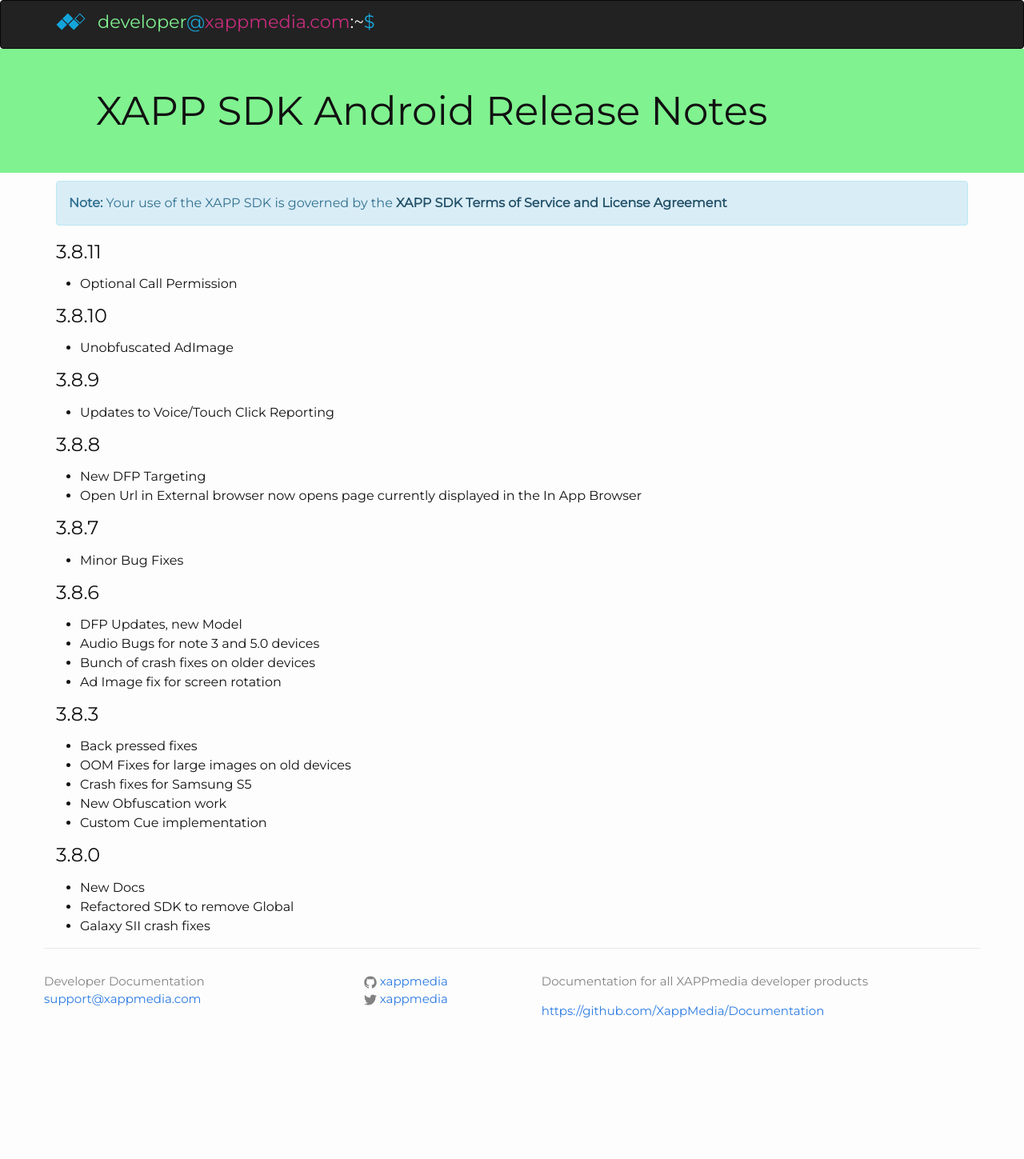
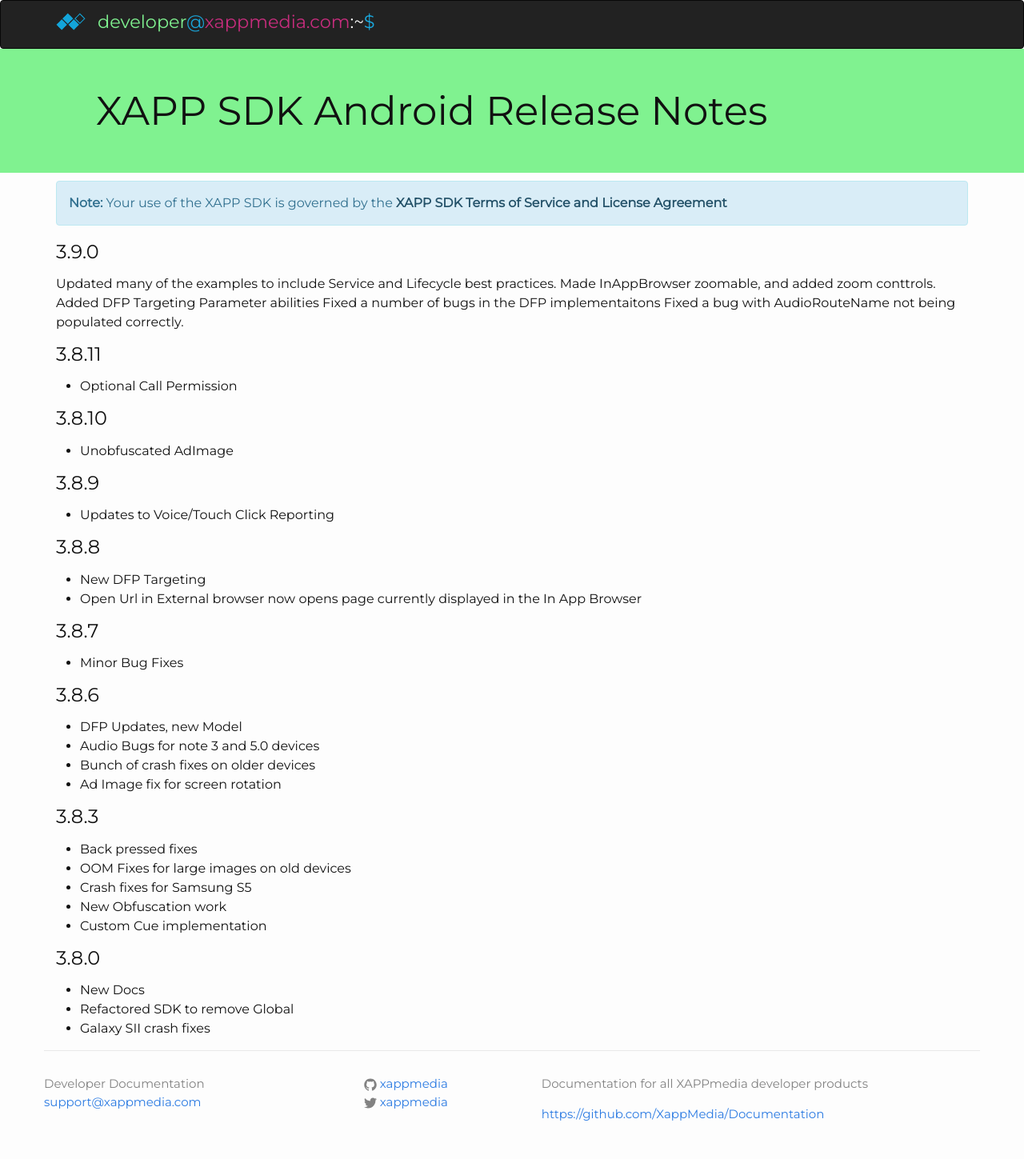
Before and after one commit to chrsdietz/Documentation, a Jekyll site: the page built from _android/release-notes.markdown, in a window 1280 px wide. Shown: the whole page at 80% size. Built offline with Jekyll 4.4.1, drawn with Linux system fonts in a browser that asks for light colours; nearby versions of some CDN libraries; library files that are not in the unit come from our copies; Markdown is read by kramdown in place of the engine named in the settings; comment, search, counter and statistics services are not loaded; before the commit the page ends 1321 px from its top, so only the background shows below that.

Commit message:
Update release-notes.markdown

```diff
--- a/_android/release-notes.markdown
+++ b/_android/release-notes.markdown
@@ -2,6 +2,13 @@
 layout: page
 title: XAPP SDK Android Release Notes
 ---
+### 3.9.0
+
+Updated many of the examples to include Service and Lifecycle best practices.
+Made InAppBrowser zoomable, and added zoom conttrols.
+Added DFP Targeting Parameter abilities
+Fixed a number of bugs in the DFP implementaitons
+Fixed a bug with AudioRouteName not being populated correctly.
 
 ### 3.8.11
 
```
